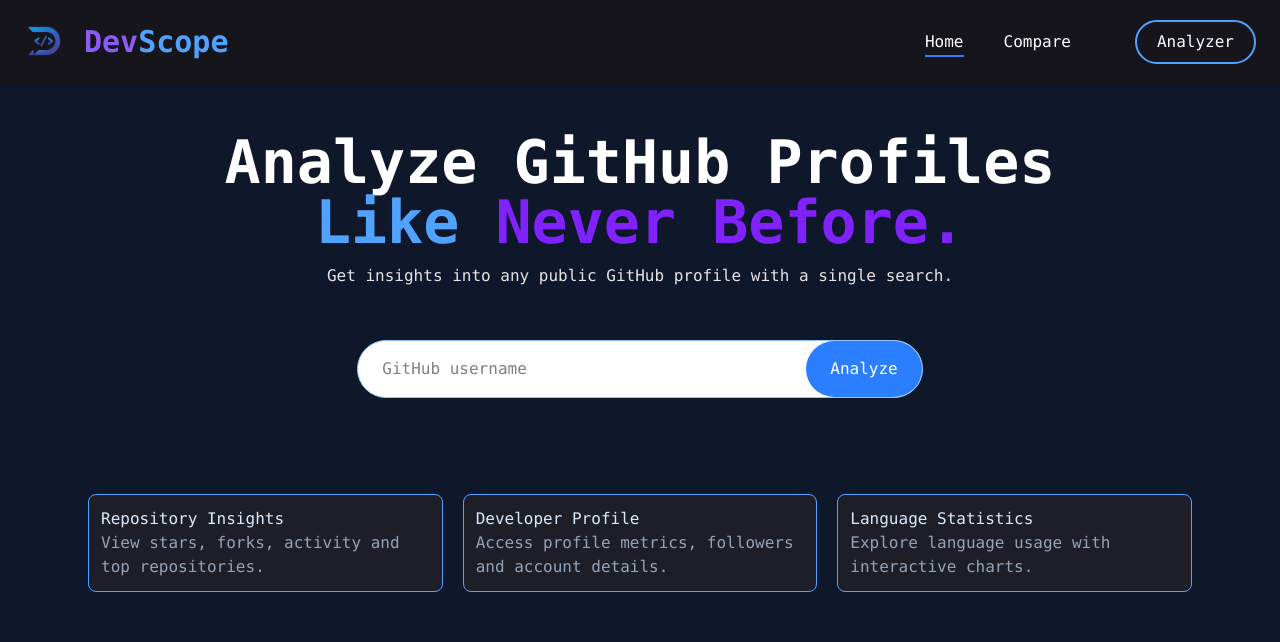
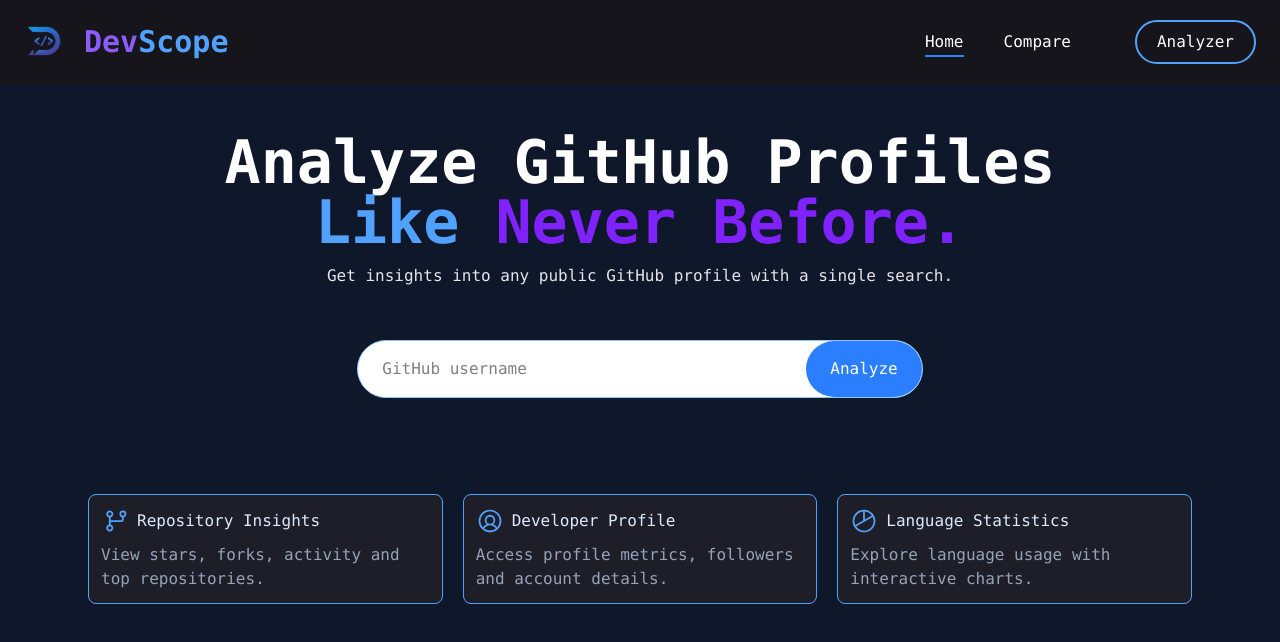
Before and after one commit to anshumitasahu/DevScope, a React (Vite) app: page / in a window 1280 px wide. Shown: the top 642 px of the page. Built offline with nearby package versions, Linux system fonts and the light colour scheme.

Commit message:
style: add icons and polish homepage cards

```diff
--- a/package.json
+++ b/package.json
@@ -10,6 +10,7 @@
     "preview": "vite preview"
   },
   "dependencies": {
+    "@phosphor-icons/react": "^2.1.10",
     "@tailwindcss/vite": "^4.3.2",
     "react": "^19.2.7",
     "react-dom": "^19.2.7",
--- a/src/Components/Home.jsx
+++ b/src/Components/Home.jsx
@@ -1,5 +1,6 @@
 import { useState } from "react";
 import { useNavigate } from "react-router-dom";
+import { GitBranch, UserCircle, ChartPieIcon } from "@phosphor-icons/react";
 
 export default function Home() {
     const [username, setUsername] = useState("");
@@ -46,30 +47,34 @@ export default function Home() {
 
             <div className="grid md:grid-cols-3 gap-5 mt-24 w-full">
                 <div className="bg-card p-3 border border-blue-400 rounded-lg hover:-translate-y-1 hover:border-violet-500 transition-all duration-200">
-                    <div>
-
+                    <div className="flex items-center gap-2 mb-2">
+                        <GitBranch size={28} className="text-blue-400" weight="regular" />
+                        <h2 className="text-blue-100">
+                            Repository Insights
+                        </h2>
                     </div>
-                    <div>
-                        <h1 className="text-blue-100">
-                            Repository Insights
-                        </h1>
-                        <p className="text-text-secondary">
-                            View stars, forks, activity and top repositories.
-                        </p>
+                    <p className="text-text-secondary">
+                        View stars, forks, activity and top repositories.
+                    </p>
+                </div>
+                <div className="bg-card p-3 border border-blue-400 rounded-lg hover:-translate-y-1 hover:border-violet-500 transition-all duration-200 ">
+                    <div className="flex items-center gap-2 mb-2">
+                        <UserCircle size={28} className="text-blue-400" weight="regular" />
+                        <h2 className="text-blue-100">
+                            Developer Profile
+                        </h2>
                     </div>
-                </div>
-                <div className="bg-card p-3 border border-blue-400 rounded-lg hover:-translate-y-1 hover:border-violet-500 transition-all duration-200">
-                    <h1 className="text-blue-100">
-                        Developer Profile
-                    </h1>
                     <p className="text-text-secondary">
                         Access profile metrics, followers and account details.
                     </p>
                 </div>
                 <div className="bg-card p-3 border border-blue-400 rounded-lg  hover:-translate-y-1 hover:border-violet-500 transition-all duration-200">
-                    <h1 className="text-blue-100">
-                        Language Statistics
-                    </h1>
+                    <div className="flex items-center gap-2 mb-2">
+                        <ChartPieIcon size={28} className="text-blue-400" weight="regular" />
+                        <h2 className="text-blue-100">
+                            Language Statistics
+                        </h2>
+                    </div>
                     <p className="text-text-secondary">
                         Explore language usage with interactive charts.
                     </p>
```
Also changed, not shown: 1 other file (tests, documents, lock files or other folders).
